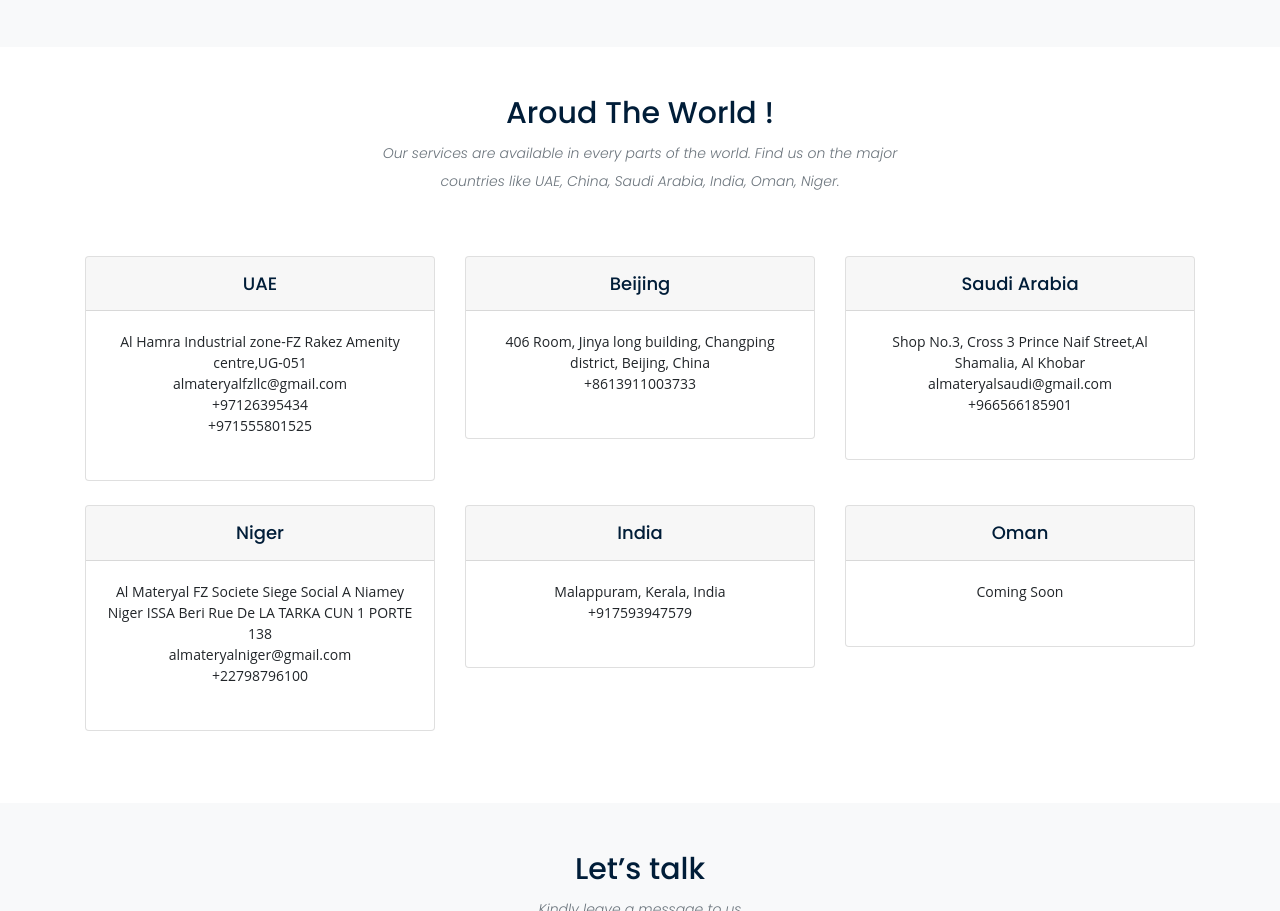
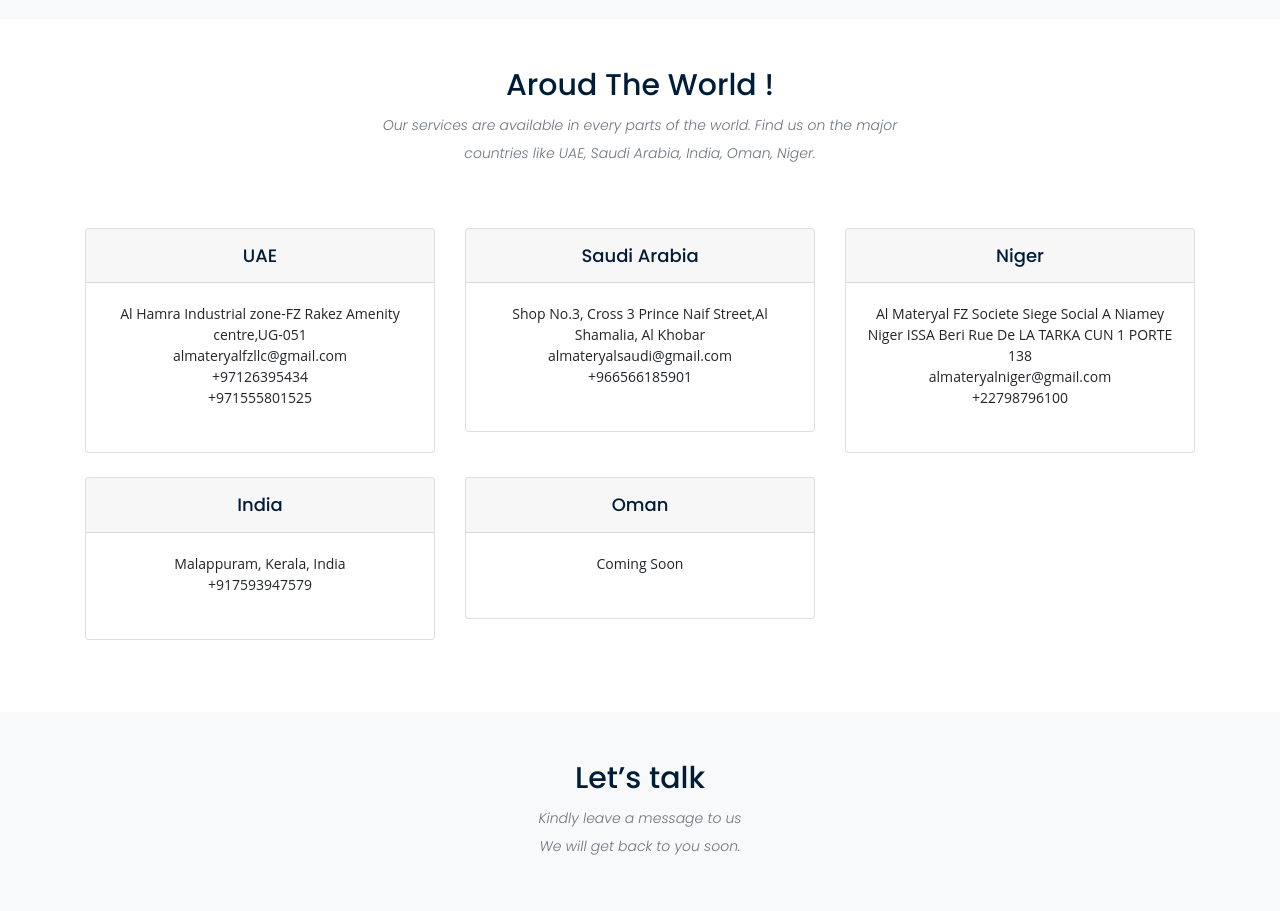
Before and after one commit to Almateryal/ALMater-Website, a plain HTML site: page index.html in a window 1280 px wide. Shown: the part 2824-3735 px from the top of the page. Drawn offline with nearby package versions, Linux system fonts and the light colour scheme.

Commit message:
update ui

```diff
--- a/index.html
+++ b/index.html
@@ -203,7 +203,7 @@
                         <h2 class="mt-2">Trusted Sinopec Lubricants, Spare Parts, Tyre, Battery, Solar Panels Dealer</h2>
                     </div>
                     <p class="mt-4">Al Materyal company specializes in supply of complete solution of materials such Sinopecs, Lubricants, Automobile spare parts  and components for major companies such toyota, Nissan, Renault & Mercedes benz, trucks and car tyre( dunlop, michelin, bridgestone duraturn firestone and similar chinese brands).</p>
-                      <p>Moreover the Product batteries and solar panels Range also We take pleasure in introducing ourselves as a Multinational group of companies dealing in all kinds materials. The patronage in forming this group initiated on 2001 in Ras Al Khaima, UAE when simultaneous investments were made to develop business in China, Saudi, Niger, india and Oman.
+                      <p>Moreover the Product batteries and solar panels Range also We take pleasure in introducing ourselves as a Multinational group of companies dealing in all kinds materials. The patronage in forming this group initiated on 2001 in Ras Al Khaima, UAE when simultaneous investments were made to develop business in Saudi, Niger, india and Oman.
                         Our service is remarkable, prompt and our guidance with our long standing experience helps our customer to select "Right Product for Right Application at Reasonable Price."</p>
 
 
@@ -228,7 +228,7 @@
         <div class="col-12 col-md-6 text-center mb-5 mt-5" data-aos="fade-up" data-aos-delay="">
             <div class="contact-form-title">
                 <h2>Aroud The World !</h2>
-                <p class="font-italic text-muted" style="font-size:14px">Our services are available in every parts of the world. Find us on the major countries like UAE, China, Saudi Arabia, India, Oman, Niger.</p>
+                <p class="font-italic text-muted" style="font-size:14px">Our services are available in every parts of the world. Find us on the major countries like UAE, Saudi Arabia, India, Oman, Niger.</p>
             </div>
         </div>
       </div>
@@ -253,24 +253,6 @@
             </div>
           </div>
         </div>
-
-
-        <div class="col-12 col-sm-6 col-md-4">
-          <div class="card mb-4 rounded-3 shadow-sm">
-            <div class="card-header py-3">
-              <h4 class="my-0 fw-normal">Beijing</h4>
-            </div>
-            <div class="card-body">
-
-              <ul class="list-unstyled mb-4">
-                <li>406 Room, Jinya long building, Changping district, Beijing, China</li>
-                <li>+8613911003733</li>
-              </ul>
-
-            </div>
-          </div>
-        </div>
-
 
 
 
```
Also changed, not shown: pages/spare-parts.html (+1 -1 lines), 2 other files.
